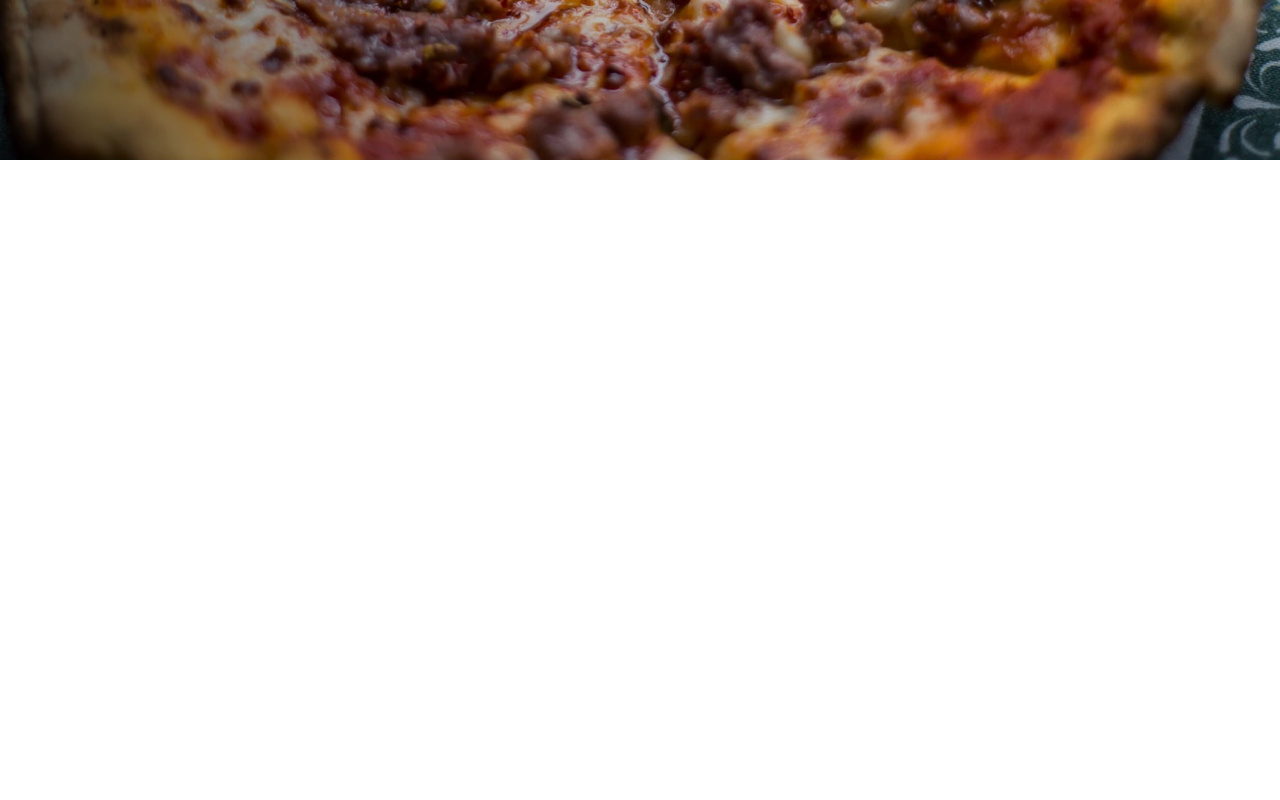
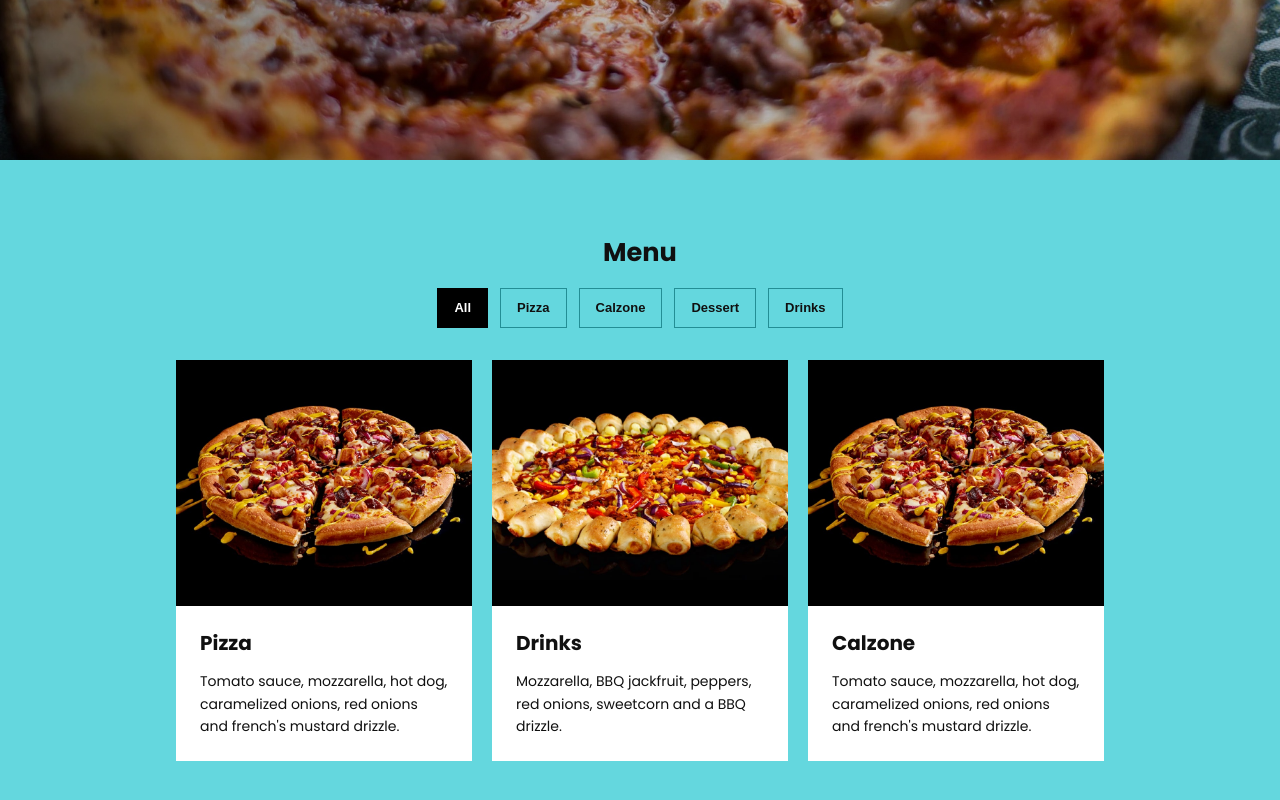
Before and after one commit to C0DERAI/frontendtest, a React (Vite) app: page / in a window 1280 px wide. Shown: the part 480-1280 px from the top of the page. Before the commit the page ends 800 px from the top, so only its background shows below. Built offline with nearby package versions, Linux system fonts and the light colour scheme.

Commit message:
feat/menu-section
Build reusable cards, category buttons and filtering logic. Added additional filter  "All" to display all menu items.

```diff
--- a/src/App.tsx
+++ b/src/App.tsx
@@ -1,5 +1,6 @@
 import Header from "./components/Header/Header";
 import Hero from "./components/Hero/Hero";
+import Menu from "./components/Menu/Menu";
 
 function App() {
   return (
@@ -9,8 +10,7 @@ function App() {
 
       <main>
         <Hero />
-
-        {/* Add the remaining sections as you build them. */}
+        <Menu />
       </main>
     </>
   );
--- a/src/components/Header/Header.tsx
+++ b/src/components/Header/Header.tsx
@@ -28,7 +28,7 @@ export default function Header() {
     };
   }, []);
 
-  // Allow the mobile menu to close with Escape.
+  // Allow the mobile menu to close with Esc key
   useEffect(() => {
     if (!isMenuOpen) return;
 
--- a/src/components/Menu/Menu.scss
+++ b/src/components/Menu/Menu.scss
@@ -0,0 +1,185 @@
+@use "../../styles/variables" as vars;
+
+.menu-section {
+  width: 100%;
+  padding-block: clamp(4rem, 6vw, 6rem);
+  font-family: vars.$font-primary;
+
+  background-color: vars.$color-primary;
+  color: vars.$color-text;
+
+  /* Section heading and filters */
+
+  &__header {
+    display: flex;
+    flex-direction: column;
+    align-items: center;
+    gap: 1.25rem;
+
+    margin-bottom: 2rem;
+    text-align: center;
+  }
+
+  &__title {
+    margin: 0;
+
+    font-size: clamp(1.5rem, 2vw, 2rem);
+    font-weight: 700;
+    line-height: 1.2;
+  }
+
+  &__filters {
+    display: flex;
+    flex-wrap: wrap;
+    align-items: center;
+    justify-content: center;
+    gap: 0.75rem;
+  }
+
+  &__filter {
+    min-height: 40px;
+    padding: 0.5rem 1rem;
+
+    border: 1px solid #238e95;
+    border-radius: 0;
+
+    background-color: transparent;
+    color: inherit;
+
+    font-size: 0.8125rem;
+    font-weight: 600;
+
+    cursor: pointer;
+
+    transition:
+      background-color 200ms ease,
+      color 200ms ease;
+
+    &:hover {
+      background-color: rgba(255, 255, 255, 0.35);
+    }
+
+    &--active {
+      background-color: vars.$color-black;
+      border-color: vars.$color-black;
+      color: vars.$color-white;
+    }
+
+    &:focus-visible {
+      outline: 3px solid vars.$color-black;
+      outline-offset: 3px;
+    }
+  }
+
+  /* Menu grid */
+
+  &__grid {
+    display: grid;
+    grid-template-columns: repeat(3, minmax(0, 1fr));
+    gap: 1.25rem;
+  }
+
+  &__empty {
+    padding: 3rem 1rem;
+    margin: 0;
+
+    text-align: center;
+    font-weight: 500;
+  }
+}
+
+/* Individual menu card */
+
+.menu-card {
+  display: flex;
+  flex-direction: column;
+
+  min-width: 0;
+  background-color: vars.$color-white;
+
+  &__image-wrapper {
+    width: 100%;
+    aspect-ratio: 1.2;
+    overflow: hidden;
+
+    background-color: vars.$color-black;
+  }
+
+  &__image {
+    width: 100%;
+    height: 100%;
+
+    object-fit: cover;
+    object-position: center;
+  }
+
+  &__content {
+    flex: 1;
+    padding: 1.5rem;
+  }
+
+  &__title {
+    margin: 0 0 0.875rem;
+
+    font-size: 1.25rem;
+    font-weight: 700;
+    line-height: 1.3;
+  }
+
+  &__description {
+    margin: 0;
+
+    font-size: 0.875rem;
+    font-weight: 400;
+    line-height: 1.6;
+  }
+}
+
+/* Tablet */
+
+@media (max-width: 1024px) {
+  .menu-section {
+    &__grid {
+      grid-template-columns: repeat(2, minmax(0, 1fr));
+    }
+  }
+}
+
+/* Mobile */
+
+@media (max-width: 640px) {
+  .menu-section {
+    padding-block: 3rem;
+
+    &__header {
+      margin-bottom: 1.5rem;
+    }
+
+    &__grid {
+      grid-template-columns: 1fr;
+      gap: 1rem;
+    }
+
+    &__filters {
+      gap: 0.5rem;
+    }
+
+    &__filter {
+      padding-inline: 0.875rem;
+    }
+  }
+
+  .menu-card {
+    &__content {
+      padding: 1.25rem;
+    }
+  }
+}
+
+/* Reduced motion */
+
+@media (prefers-reduced-motion: reduce) {
+  .menu-section__filter {
+    transition: none;
+  }
+}
--- a/src/components/Menu/Menu.tsx
+++ b/src/components/Menu/Menu.tsx
@@ -0,0 +1,62 @@
+import { useState } from "react";
+import { menuFilters, menuItems, type MenuFilter } from "../../data/menu";
+
+import MenuCard from "./MenuCard";
+import "./Menu.scss";
+
+export default function Menu() {
+  const [activeFilter, setActiveFilter] = useState<MenuFilter>("All");
+
+  const filteredItems =
+    activeFilter === "All"
+      ? menuItems
+      : menuItems.filter((item) => item.category === activeFilter);
+
+  return (
+    <section className="menu-section" id="menu" aria-labelledby="menu-heading">
+      <div className="container">
+        <header className="menu-section__header">
+          <h2 className="menu-section__title" id="menu-heading">
+            Menu
+          </h2>
+
+          <div
+            className="menu-section__filters"
+            role="group"
+            aria-label="Filter menu by category"
+          >
+            {menuFilters.map((filter) => (
+              <button
+                key={filter}
+                type="button"
+                className={[
+                  "menu-section__filter",
+                  activeFilter === filter ? "menu-section__filter--active" : "",
+                ]
+                  .filter(Boolean)
+                  .join(" ")}
+                aria-pressed={activeFilter === filter}
+                onClick={() => setActiveFilter(filter)}
+              >
+                {filter}
+              </button>
+            ))}
+          </div>
+        </header>
+
+        {filteredItems.length > 0 ? (
+          <div className="menu-section__grid">
+            {filteredItems.map((item) => (
+              <MenuCard key={item.id} item={item} />
+            ))}
+          </div>
+        ) : (
+          <p className="menu-section__empty" role="status">
+            No items are currently listed in this category. Select another
+            category to explore our menu.
+          </p>
+        )}
+      </div>
+    </section>
+  );
+}
--- a/src/components/Menu/MenuCard.tsx
+++ b/src/components/Menu/MenuCard.tsx
@@ -0,0 +1,29 @@
+import type { MenuItem } from "../../data/menu";
+
+interface MenuCardProps {
+  item: MenuItem;
+}
+
+export default function MenuCard({ item }: MenuCardProps) {
+  return (
+    <article className="menu-card">
+      <div className="menu-card__image-wrapper">
+        <img
+          className="menu-card__image"
+          src={item.image}
+          alt={item.imageAlt}
+          loading="lazy"
+          decoding="async"
+          width={600}
+          height={450}
+        />
+      </div>
+
+      <div className="menu-card__content">
+        <h3 className="menu-card__title">{item.name}</h3>
+
+        <p className="menu-card__description">{item.description}</p>
+      </div>
+    </article>
+  );
+}
--- /dev/null
+++ b/src/data/menu.ts
@@ -0,0 +1,51 @@
+export const menuCategories = [
+  "Pizza",
+  "Calzone",
+  "Dessert",
+  "Drinks",
+] as const;
+
+export type MenuCategory = (typeof menuCategories)[number];
+
+export const menuFilters = ["All", ...menuCategories] as const;
+
+export type MenuFilter = (typeof menuFilters)[number];
+
+export interface MenuItem {
+  id: string;
+  name: string;
+  description: string;
+  category: MenuCategory;
+  image: string;
+  imageAlt: string;
+}
+
+export const menuItems: MenuItem[] = [
+  {
+    id: "pizza",
+    name: "Pizza",
+    category: "Pizza",
+    description:
+      "Tomato sauce, mozzarella, hot dog, caramelized onions, red onions and french's mustard drizzle.",
+    image: "src/assets/img/apizza-img.jpg",
+    imageAlt: "Freshly baked pizza with toppings",
+  },
+  {
+    id: "drinks",
+    name: "Drinks",
+    category: "Drinks",
+    description:
+      "Mozzarella, BBQ jackfruit, peppers, red onions, sweetcorn and a BBQ drizzle.",
+    image: "src/assets/img/bpizza-img.jpg",
+    imageAlt: "Selection of refreshing drinks",
+  },
+  {
+    id: "calzone",
+    name: "Calzone",
+    category: "Calzone",
+    description:
+      "Tomato sauce, mozzarella, hot dog, caramelized onions, red onions and french's mustard drizzle.",
+    image: "src/assets/img/apizza-img.jpg",
+    imageAlt: "Freshly baked calzone",
+  },
+];
```
